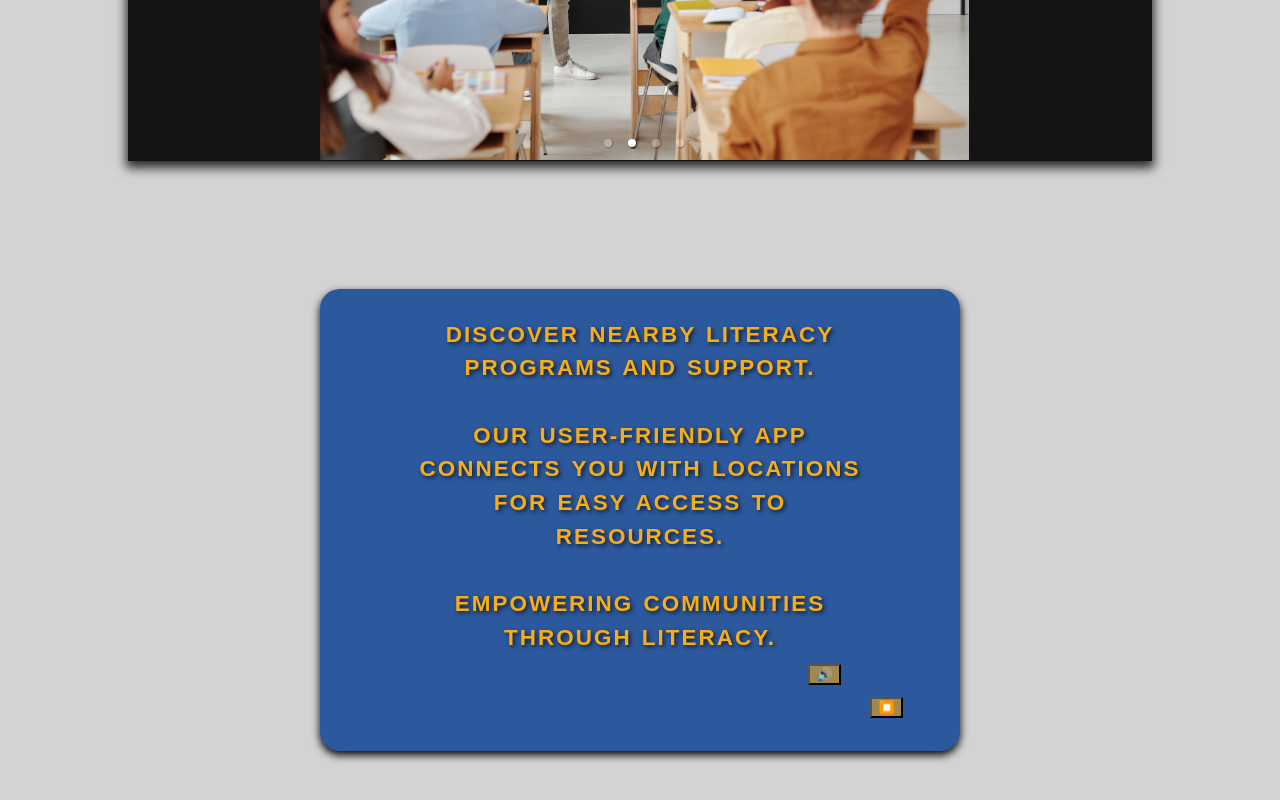
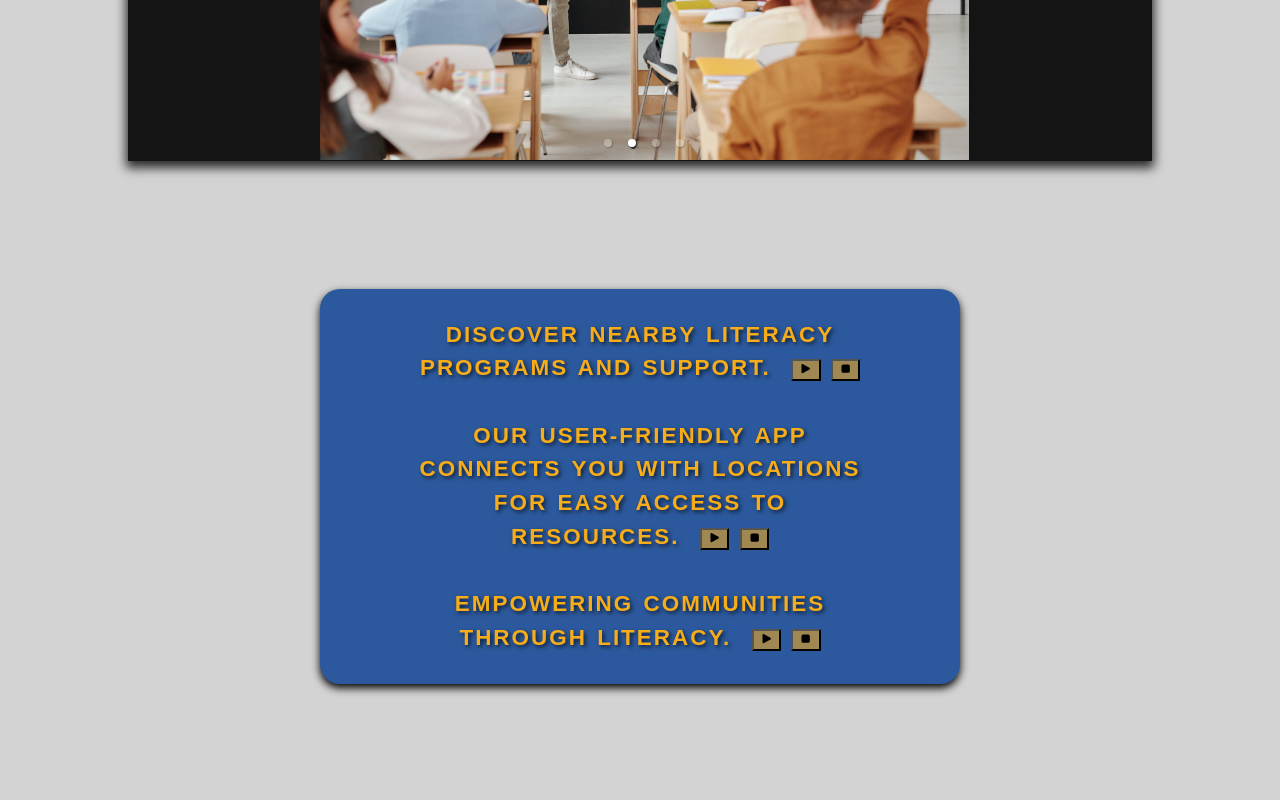
Before and after one commit to jRodriguezIV/9-4_hackathon-team-4, a React (Create React App) app: page /home in a window 1280 px wide. Shown: the part 404-1204 px from the top of the page. After the commit the page ends 1152 px from the top, so only its background shows below. Built offline with nearby package versions, Linux system fonts and the light colour scheme; no server answers.

Commit message:
adjusted SpeechSynthesis in the textCard to have multi play and stop points and buttons for usability

```diff
--- a/src/Pages/LandingPage/LandingPage.css
+++ b/src/Pages/LandingPage/LandingPage.css
@@ -16,10 +16,14 @@
 
 .textCardPlayButton{
     background-color: #f7ad1991;
-    margin-left:80%;
+
 }
 
 .textCardPauseButton {
     background-color: #f7ad1991;
-    margin-left:100%;
+
 }
+
+button {
+    display: inline-block;
+}
--- a/src/Pages/LandingPage/LandingPage.jsx
+++ b/src/Pages/LandingPage/LandingPage.jsx
@@ -1,5 +1,6 @@
 import {useEffect, useState} from 'react'
 import CarouselComp from "../../Components/Carousel/CarouselComp"
+import { HiPlay, HiStop } from 'react-icons/hi2'
 import axios from 'axios'
 import "./LandingPage.css"
 
@@ -20,11 +21,24 @@ function LandingPage() {
   }, [])
   console.log(info)
 
- let textToSpeech = () => {
-    speech.text = "DISCOVER NEARBY LITERACY PROGRAMS AND SUPPORT. OUR USER-FRIENDLY APP CONNECTS YOU WITH LOCATIONS FOR EASY ACCESS TO RESOURCES. EMPOWERING COMMUNITIES THROUGH LITERACY."
+ let textToSpeech1 = () => {
+    speech.text = "DISCOVER NEARBY LITERACY PROGRAMS AND SUPPORT."
     speech.rate = 0.75
     window.speechSynthesis.speak(speech)
   }
+
+  let textToSpeech2 = () => {
+    speech.text = "OUR USER-FRIENDLY APP CONNECTS YOU WITH LOCATIONS FOR EASY ACCESS TO RESOURCES."
+    speech.rate = 0.75
+    window.speechSynthesis.speak(speech)
+  }
+
+  let textToSpeech3 = () => {
+    speech.text = "EMPOWERING COMMUNITIES THROUGH LITERACY."
+    speech.rate = 0.75
+    window.speechSynthesis.speak(speech)
+  }
+
 
   let speechPause = () => {
     window.speechSynthesis.cancel()
@@ -36,9 +50,13 @@ function LandingPage() {
 
       <div className='textCard'>
         <h3>
-        DISCOVER NEARBY LITERACY PROGRAMS AND SUPPORT.<br/><br/> OUR USER-FRIENDLY APP CONNECTS YOU WITH LOCATIONS FOR EASY ACCESS TO RESOURCES.<br/><br/>EMPOWERING COMMUNITIES THROUGH LITERACY.
-        <button className='textCardPlayButton' onClick={() => textToSpeech()}>🔊</button>
-        <button className='textCardPauseButton' onClick={() => speechPause()}>⏹️</button>
+        DISCOVER NEARBY LITERACY PROGRAMS AND SUPPORT.
+        &nbsp;<button className='textCardPlayButton' onClick={() => textToSpeech1()}><HiPlay /></button>&nbsp;<button className='textCardPauseButton' onClick={() => speechPause()}><HiStop /></button>
+        <br/><br/> OUR USER-FRIENDLY APP CONNECTS YOU WITH LOCATIONS FOR EASY ACCESS TO RESOURCES.
+        &nbsp;<button className='textCardPlayButton' onClick={() => textToSpeech2()}><HiPlay /></button>&nbsp;<button className='textCardPauseButton' onClick={() => speechPause()}><HiStop /></button>
+        <br/><br/>EMPOWERING COMMUNITIES THROUGH LITERACY.
+        &nbsp;<button className='textCardPlayButton' onClick={() => textToSpeech3()}><HiPlay /></button>&nbsp;<button className='textCardPauseButton' onClick={() => speechPause()}><HiStop /></button>
+
         </h3>
       </div>
     </div>
```
